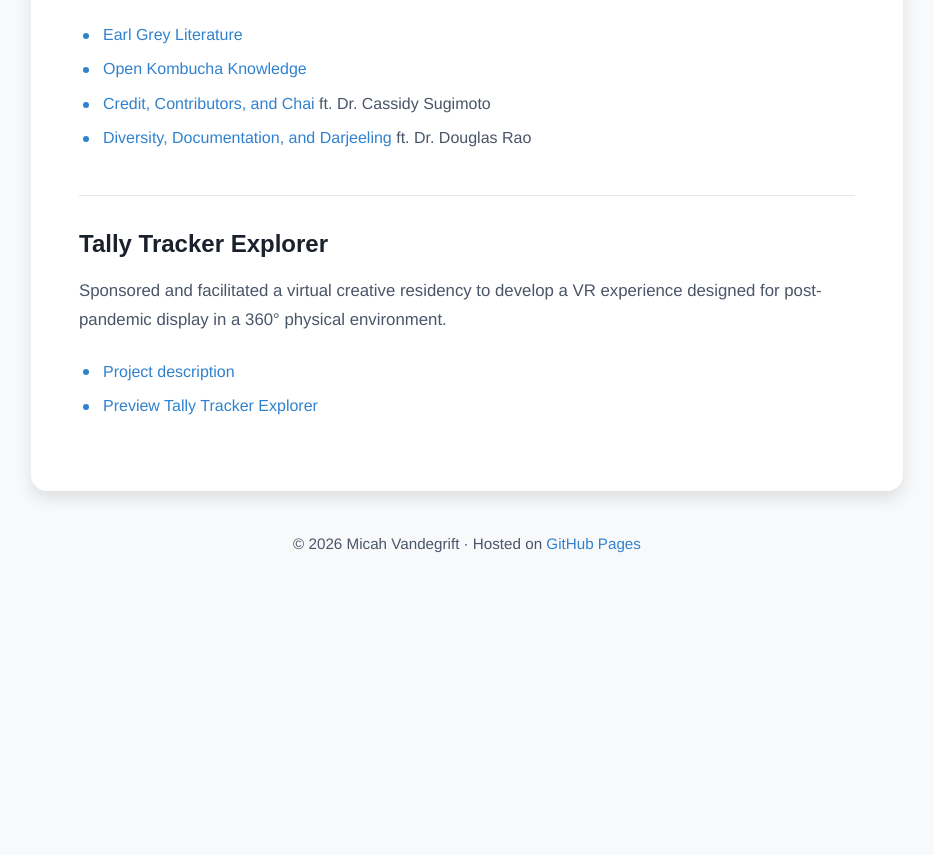
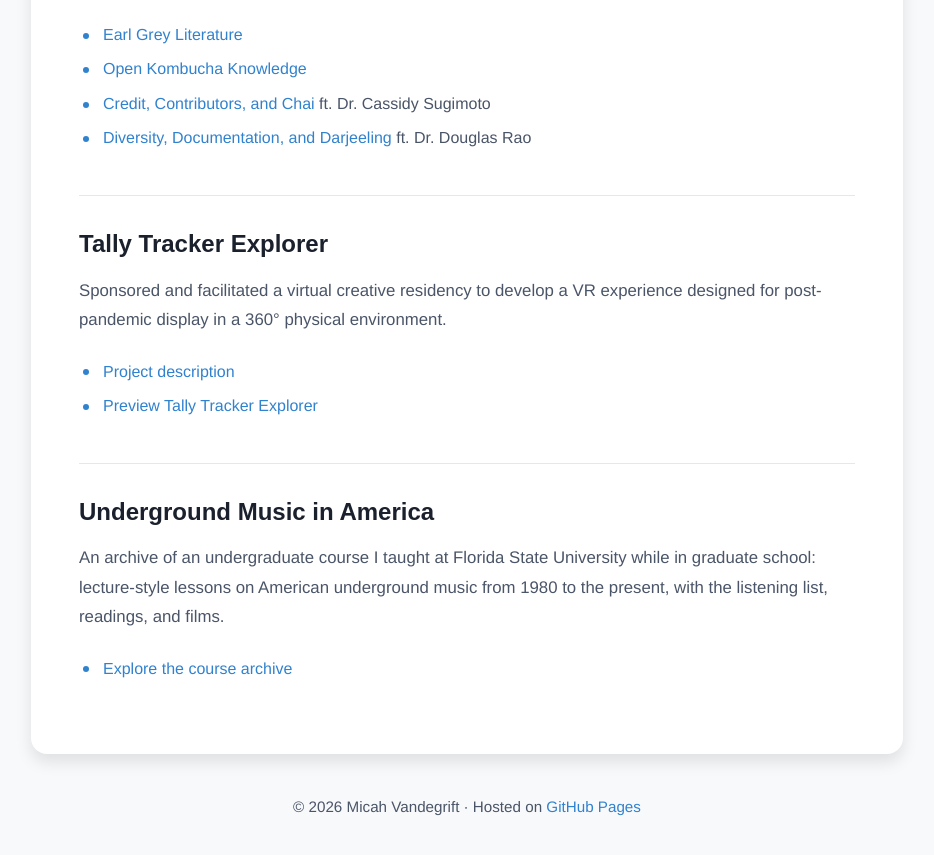
Before and after one commit to micahvandegrift/micahvandegrift.github.io, a Jekyll site: the page built from Projects.md, in a window 1280 px wide and 900 px high, scrolled down 1533 px. Shown: the top 855 px of the window, without its empty margins (173-1107 px from the left). Built offline with Jekyll 4.4.1, drawn with Linux system fonts in a browser that asks for light colours; some web fonts are replaced; our own code applies the rules of GitHub Pages for plain Markdown files; before the commit the page ends 2171 px from its top, so only the background shows below that.

Commit message:
Link the course archive from Projects and hide it from search
Adds a Projects entry pointing to the course archive and a noindex tag on
every course page (asks search engines not to list it). Records the open
decisions Micah settled today in the plan.

Co-Authored-By: Claude Sonnet 5.5 <noreply@anthropic.com>
Claude-Session: https://claude.ai/code/session_01XagBKDk34VEN15shogP9zg

```diff
--- a/Projects.md
+++ b/Projects.md
@@ -45,3 +45,9 @@ Sponsored and facilitated a virtual creative residency to develop a VR experienc
 
 * [Project description](https://www.lib.ncsu.edu/projects/tally-tracker-explorer)
 * [Preview Tally Tracker Explorer](https://www.youtube.com/watch?v=Gbm5D0nfwJs)
+
+## Underground Music in America
+
+An archive of an undergraduate course I taught at Florida State University while in graduate school: lecture-style lessons on American underground music from 1980 to the present, with the listening list, readings, and films.
+
+* [Explore the course archive](/underground-music/)
--- a/_layouts/class.html
+++ b/_layouts/class.html
@@ -3,6 +3,7 @@
   <head>
     <meta charset='utf-8'>
     <meta name="viewport" content="width=device-width, initial-scale=1.0">
+    <meta name="robots" content="noindex">
     <link href='https://fonts.googleapis.com/css?family=Chivo:900,400&display=swap' rel='stylesheet' type='text/css'>
     <title>{{ page.title }} - Underground Music in America</title>
 
```
Also changed, not shown: docs/underground-music-plan.md (+15 -5 lines).
